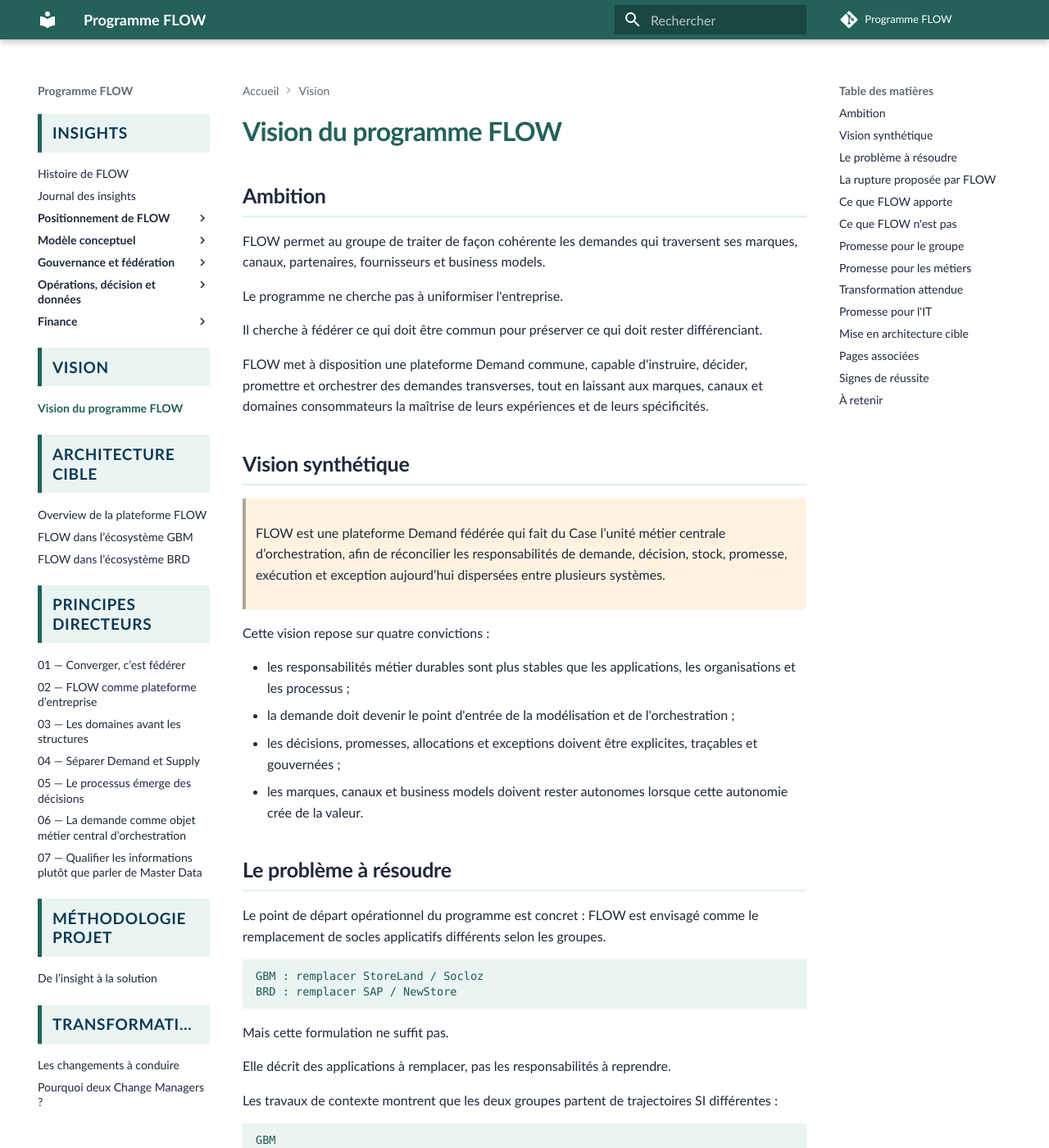
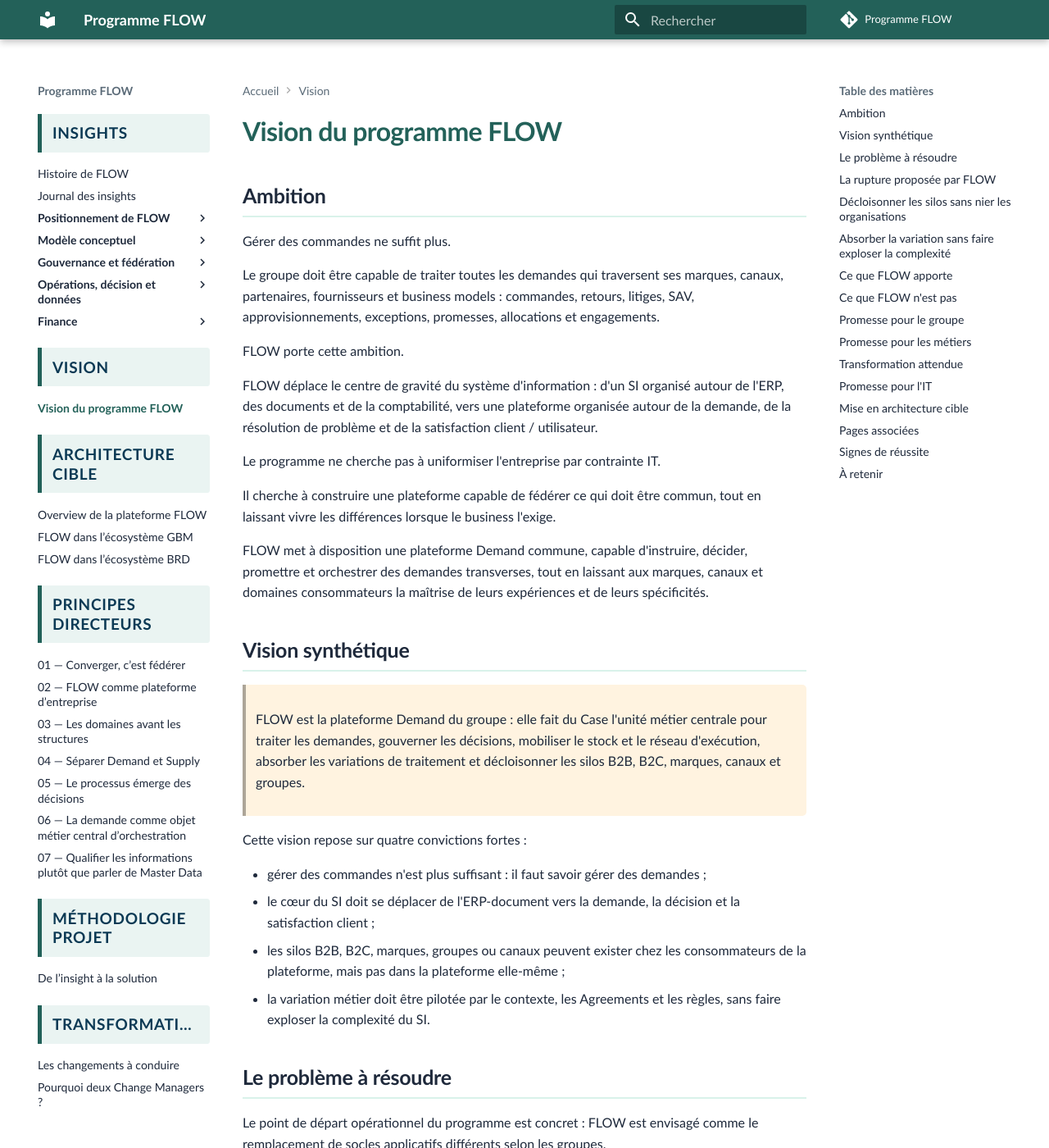
Before and after one commit to laurent-sintes/FLOW-Program, an MkDocs documentation site: the page built from docs/architecture-entreprise/vision/vision-programme-flow.md, in a window 1280 px wide and 1400 px high. Shown: the whole window at 82% size. Built offline with MkDocs 1.6.1 and Material for MkDocs 9.7.7, drawn with Linux system fonts in a browser that asks for light colours; comment, search, counter and statistics services are not loaded; some of the changed text lies outside the part shown.

Commit message:
Make FLOW vision more assertive

````diff
--- a/docs/architecture-entreprise/vision/vision-programme-flow.md
+++ b/docs/architecture-entreprise/vision/vision-programme-flow.md
@@ -2,24 +2,30 @@
 
 ## Ambition
 
-FLOW permet au groupe de traiter de façon cohérente les demandes qui traversent ses marques, canaux, partenaires, fournisseurs et business models.
+Gérer des commandes ne suffit plus.
 
-Le programme ne cherche pas à uniformiser l'entreprise.
+Le groupe doit être capable de traiter toutes les demandes qui traversent ses marques, canaux, partenaires, fournisseurs et business models : commandes, retours, litiges, SAV, approvisionnements, exceptions, promesses, allocations et engagements.
 
-Il cherche à fédérer ce qui doit être commun pour préserver ce qui doit rester différenciant.
+FLOW porte cette ambition.
+
+FLOW déplace le centre de gravité du système d'information : d'un SI organisé autour de l'ERP, des documents et de la comptabilité, vers une plateforme organisée autour de la demande, de la résolution de problème et de la satisfaction client / utilisateur.
+
+Le programme ne cherche pas à uniformiser l'entreprise par contrainte IT.
+
+Il cherche à construire une plateforme capable de fédérer ce qui doit être commun, tout en laissant vivre les différences lorsque le business l'exige.
 
 FLOW met à disposition une plateforme Demand commune, capable d'instruire, décider, promettre et orchestrer des demandes transverses, tout en laissant aux marques, canaux et domaines consommateurs la maîtrise de leurs expériences et de leurs spécificités.
 
 ## Vision synthétique
 
-> FLOW est une plateforme Demand fédérée qui fait du Case l’unité métier centrale d’orchestration, afin de réconcilier les responsabilités de demande, décision, stock, promesse, exécution et exception aujourd’hui dispersées entre plusieurs systèmes.
+> FLOW est la plateforme Demand du groupe : elle fait du Case l'unité métier centrale pour traiter les demandes, gouverner les décisions, mobiliser le stock et le réseau d'exécution, absorber les variations de traitement et décloisonner les silos B2B, B2C, marques, canaux et groupes.
 
-Cette vision repose sur quatre convictions :
+Cette vision repose sur quatre convictions fortes :
 
-- les responsabilités métier durables sont plus stables que les applications, les organisations et les processus ;
-- la demande doit devenir le point d'entrée de la modélisation et de l'orchestration ;
-- les décisions, promesses, allocations et exceptions doivent être explicites, traçables et gouvernées ;
-- les marques, canaux et business models doivent rester autonomes lorsque cette autonomie crée de la valeur.
+- gérer des commandes n'est plus suffisant : il faut savoir gérer des demandes ;
+- le cœur du SI doit se déplacer de l'ERP-document vers la demande, la décision et la satisfaction client ;
+- les silos B2B, B2C, marques, groupes ou canaux peuvent exister chez les consommateurs de la plateforme, mais pas dans la plateforme elle-même ;
+- la variation métier doit être pilotée par le contexte, les Agreements et les règles, sans faire exploser la complexité du SI.
 
 ## Le problème à résoudre
 
@@ -30,9 +36,9 @@
 BRD : remplacer SAP / NewStore
 ```
 
-Mais cette formulation ne suffit pas.
+Mais cette formulation est trop faible.
 
-Elle décrit des applications à remplacer, pas les responsabilités à reprendre.
+Elle décrit des applications à remplacer, pas le changement de modèle à opérer.
 
 Les travaux de contexte montrent que les deux groupes partent de trajectoires SI différentes :
 
@@ -57,42 +63,51 @@
 - convergence entre BRD et GBM ;
 - convergence interne, notamment au sein de GBM entre marques, niveaux de maturité et processus encore dispersés.
 
-Le programme ne peut pas se limiter à choisir un nouvel ERP, un nouvel OMS ou un nouvel outil d'intégration.
+Mais cette convergence ne peut pas être obtenue en ajoutant un nouvel outil dans le paysage.
 
-Il doit clarifier les responsabilités communes que l'entreprise veut gouverner durablement.
+Elle exige de clarifier ce que l'entreprise doit savoir faire durablement : traiter une demande, décider, promettre, réserver, allouer, exécuter, documenter, expliquer et résoudre les exceptions.
 
 ## La rupture proposée par FLOW
 
-Dans une approche classique, on part souvent des applications et de leurs catégories de marché.
+Dans une approche ERP classique, le système est souvent organisé autour des documents : commande, livraison, facture, avoir, écritures comptables.
+
+Dans une approche OMS classique, le système est souvent organisé autour de la commande, de la promesse, du sourcing ou de l'orchestration omnicanale.
+
+Ces approches ne suffisent plus.
+
+La question centrale n'est plus :
+
+> Comment gérer une commande ?
+
+La question devient :
+
+> Quelle demande faut-il comprendre, décider, promettre, satisfaire et expliquer ?
+
+Ce déplacement change tout.
 
 ```text
-ERP
-OMS
-WMS
-TMS
-CRM
-PIM
-PLM
+Ancien centre de gravité
+    ERP / documents / comptabilité
+    OMS / commande / canal
+
+Nouveau centre de gravité
+    Demande / Case / décision
+    Satisfaction client-utilisateur
+    Réseau d'exécution
 ```
 
-Cette lecture est utile pour acheter, intégrer ou remplacer des solutions.
-
-Elle est insuffisante pour penser FLOW.
-
-FLOW part d'une autre question :
-
-> Quelle demande doit être instruite, décidée, promise et exécutée ?
-
-Cette inversion change le modèle.
+FLOW part donc de la demande.
 
 ```text
 Demande / Case
         ↓
-Décisions
+Contexte et Agreement
         ↓
-Facts, policies, stock, agreements, réseau d'exécution
+Règles et décisions
         ↓
-Promesse, allocation, action, exception
+Stock, promesse, allocation, réseau d'exécution
+        ↓
+Action, document, événement, exception
 ```
 
 Le Case devient l'objet métier actif.
@@ -107,6 +122,63 @@
 - les exceptions ;
 - les interactions avec les capacités FLOW et les systèmes d'exécution.
 
+## Décloisonner les silos sans nier les organisations
+
+FLOW doit opérer un décloisonnement fort.
+
+Les silos B2B, B2C, retail, wholesale, marques, groupes ou canaux peuvent rester pertinents dans l'organisation, dans les expériences, dans les offres, dans les équipes et dans les pratiques business.
+
+Ils ne doivent pas structurer le cœur de la plateforme.
+
+Dans FLOW, une demande reste une demande.
+
+Elle peut provenir d'un client B2C, d'un client B2B, d'un magasin, d'une marketplace, d'un service client, d'un fournisseur, d'une marque ou d'une entité du groupe.
+
+Ce qui change, c'est le contexte, l'Agreement, les règles, les droits, les engagements, les priorités et le réseau d'exécution mobilisable.
+
+```text
+Les consommateurs peuvent être différenciés.
+La plateforme doit être décloisonnée.
+```
+
+C'est un écart majeur avec une approche ERP classique, où les variations de canal, d'organisation ou de modèle business finissent souvent par produire des modules, processus ou flux spécialisés.
+
+FLOW doit éviter cette fragmentation.
+
+## Absorber la variation sans faire exploser la complexité
+
+Le groupe n'a pas besoin d'un modèle rigide qui impose l'uniformisation partout.
+
+Il n'a pas non plus besoin d'un SI où chaque variation métier crée un nouveau processus, un nouveau flux, un nouveau statut ou une nouvelle application.
+
+FLOW doit rendre possible une autre voie : un système adaptatif.
+
+La variation de traitement doit être pilotée par :
+
+- le contexte de la demande ;
+- l'Agreement applicable ;
+- les règles métier ;
+- les politiques de priorité ;
+- les contraintes de stock et d'exécution ;
+- les droits et engagements du client, partenaire, fournisseur ou canal.
+
+Cela suppose un référentiel de règles et un moteur de règles capables de piloter dynamiquement les variations.
+
+```text
+Commande ou demande générique
+    + contexte
+    + Agreement
+    + règles
+    + décisions
+    = traitement adapté
+```
+
+La variation métier ne doit plus mécaniquement augmenter la complexité du SI.
+
+L'uniformisation cesse alors d'être une contrainte IT.
+
+Elle devient un choix métier : on uniformise lorsque cela crée de la valeur, on différencie lorsque le business l'exige.
+
 ## Ce que FLOW apporte
 
 FLOW apporte un point de cohérence transverse lorsque les responsabilités sont aujourd'hui dispersées entre plusieurs systèmes.
@@ -114,7 +186,9 @@
 Il doit permettre de :
 
 - traiter des demandes longues, transverses et multi-domaines ;
+- décloisonner les silos B2B, B2C, marques, groupes et canaux au cœur de la plateforme ;
 - rendre explicites les décisions qui font progresser une demande ;
+- piloter les variations de traitement par règles plutôt que par multiplication de processus ;
 - disposer d'une vision fiable et exploitable du stock disponible ;
 - réserver, allouer ou tagger une ressource pour une finalité précise ;
 - mobiliser un réseau d'exécution composé de lieux, partenaires, capacités et contraintes ;
@@ -134,7 +208,9 @@
 
 Les expériences client, les outils métier spécialisés, les systèmes d'exécution physique, la finance, la conception produit ou les systèmes partenaires peuvent rester autonomes.
 
-FLOW doit cependant clarifier leur rôle :
+Mais FLOW doit empêcher que ces autonomies redeviennent des silos au cœur du traitement de la demande.
+
+FLOW doit clarifier leur rôle :
 
 ```text
 consommateur
@@ -156,6 +232,7 @@
 - de traiter la convergence inter-groupes et intra-groupes ;
 - de réduire les décisions contradictoires entre applications ;
 - de mieux gouverner les engagements pris envers les clients, magasins, partenaires ou fournisseurs ;
+- de piloter la convergence par niveaux : centraliser, unifier, standardiser, fédérer ou différencier selon l'exigence business ;
 - de limiter la dépendance aux catégories de progiciels du marché pour penser l'entreprise.
 
 ## Promesse pour les métiers
@@ -170,6 +247,10 @@
 Les consommateurs construisent les expériences.
 FLOW fournit les capacités transverses.
 ```
+
+Cette promesse vaut aussi pour les demandes de service, les retours, les litiges, le SAV ou les exceptions client.
+
+Une demande reste une demande dès lors qu'elle nécessite d'être comprise, suivie, arbitrée, résolue et expliquée.
 
 ## Transformation attendue
 
@@ -191,7 +272,7 @@
 
 La question devient :
 
-> Quelle responsabilité doit être gouvernée durablement, par quel produit, et avec quelles informations source ou projetées ?
+> Quelle responsabilité doit être gouvernée durablement, par quel produit, avec quelles informations source ou projetées, et avec quelles règles de variation ?
 
 FLOW s'inscrit dans une logique :
 
@@ -207,10 +288,11 @@
 Fonctionnalité
 ```
 
-Cette lecture permet d'éviter deux dérives :
+Cette lecture permet d'éviter trois dérives :
 
 - remplacer des applications sans clarifier les responsabilités ;
-- élargir indéfiniment FLOW au motif que tout est connecté.
+- élargir indéfiniment FLOW au motif que tout est connecté ;
+- multiplier les variantes de processus au lieu d'externaliser les règles et conditions de traitement.
 
 ## Mise en architecture cible
 
@@ -248,14 +330,20 @@
 - une meilleure capacité à traiter les exceptions ;
 - une intégration plus rapide de nouveaux canaux, marques ou business models ;
 - une distinction plus claire entre ce qui est source et ce qui est projection ;
-- des expériences métier différenciées, mais appuyées sur des capacités communes.
+- des expériences métier différenciées, mais appuyées sur des capacités communes ;
+- des variations de traitement absorbées par les règles plutôt que par la prolifération de processus ;
+- une convergence vécue comme un choix métier, pas comme une contrainte IT.
 
 ## À retenir
 
+FLOW ne cherche pas à mieux gérer les commandes.
+
+FLOW cherche à mieux satisfaire les demandes.
+
 FLOW ne cherche pas à imposer un modèle unique.
 
-FLOW cherche à construire une plateforme fédérée : commune là où l'entreprise doit converger, autonome là où elle doit se différencier.
+FLOW cherche à construire une plateforme fédérée, décloisonnée et adaptative : commune là où l'entreprise doit converger, différenciée là où le business l'exige.
 
 Sa valeur n'est pas de remplacer toutes les applications.
 
-Sa valeur est de rendre cohérentes les demandes, décisions, ressources, promesses, événements et exceptions qui traversent l'entreprise.
+Sa valeur est de rendre cohérentes les demandes, décisions, ressources, promesses, événements, documents et exceptions qui traversent l'entreprise.
````
